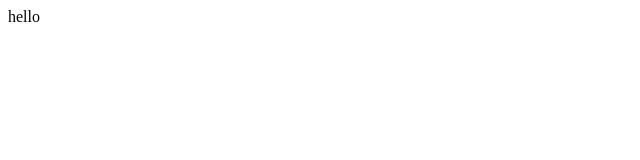
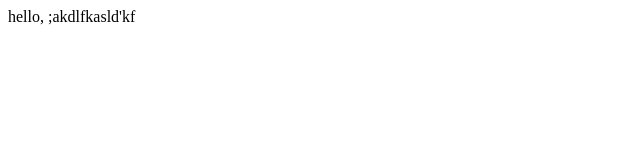
Before and after one commit to naingwin-aung/git-testing, a plain HTML site: page index.html in a window 1280 px wide. Shown: the whole page, without its empty margins (0-640 px from the left). Drawn offline with Linux system fonts and the light colour scheme.

Commit message:
alsdjfaldsf

```diff
--- a/index.html
+++ b/index.html
@@ -7,6 +7,6 @@
     <title>Document</title>
   </head>
   <body>
-    hello
+    hello, ;akdlfkasld'kf
   </body>
 </html>
```
